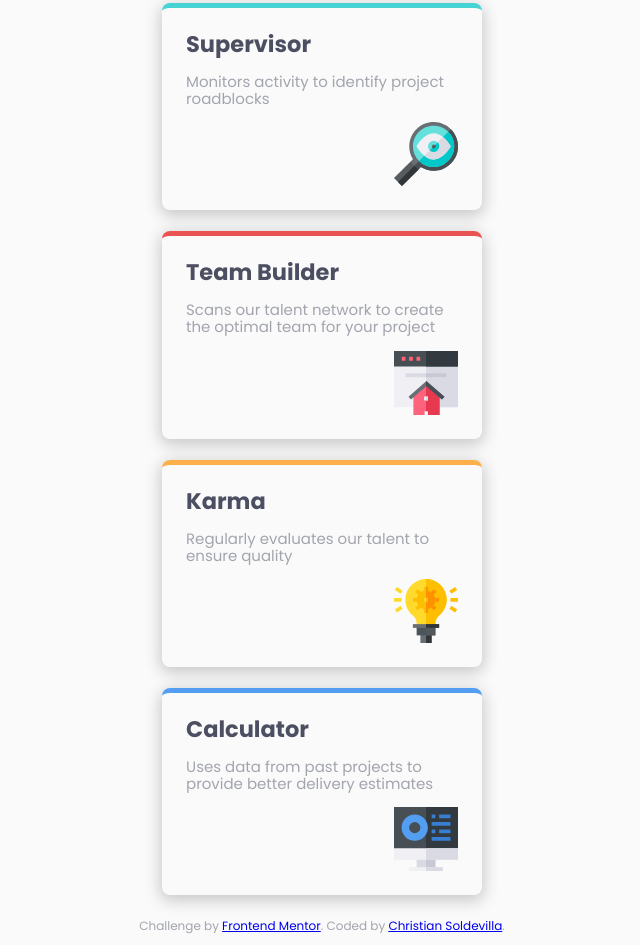
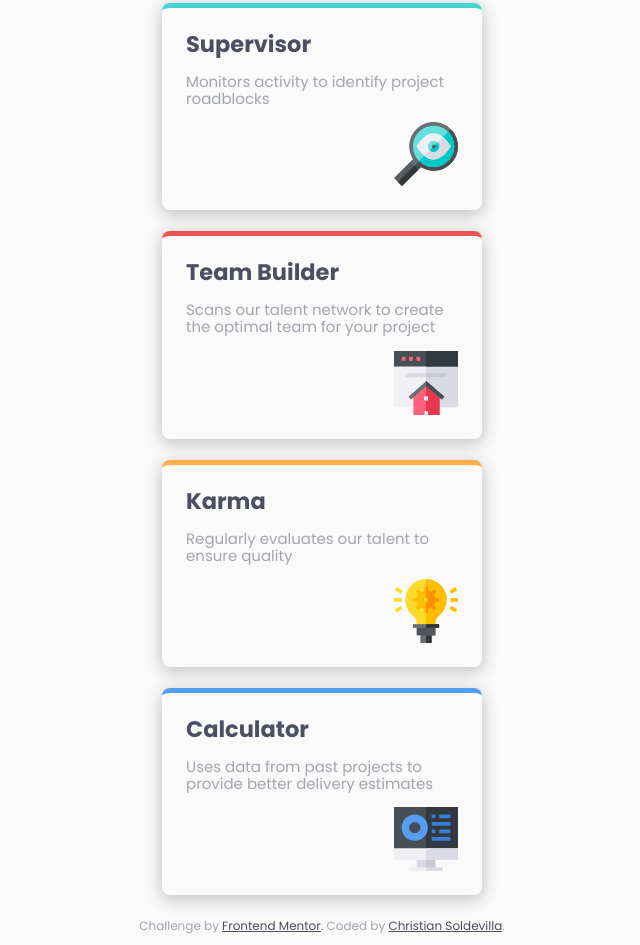
Before and after one commit to soldochris/four-card-feature, a plain HTML site: page index.html in a window 1280 px wide. Shown: the part 204-1149 px from the top of the page, without its empty margins (318-958 px from the left). Drawn offline with nearby package versions, Linux system fonts and the light colour scheme.

Commit message:
hotfix footer styles

```diff
--- a/styles.css
+++ b/styles.css
@@ -96,4 +96,12 @@ footer{
   margin: 12px 0;
   text-align: center;
   font-size: 12px;
+
+  & a{
+    color: var(--Very-Dark-Blue);
+  }
+
+  & a:hover{
+    text-decoration: none;
+  }
 }
```
